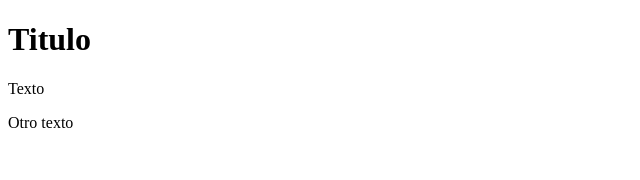
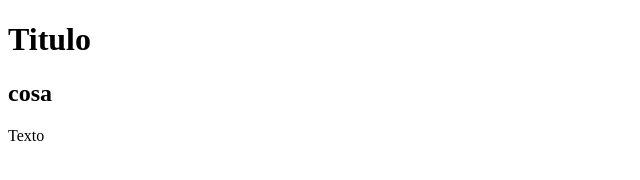
Before and after one commit to Arrovf/provagit, a plain HTML site: page index.html in a window 1280 px wide. Shown: the whole page, without its empty margins (0-640 px from the left). Drawn offline with Linux system fonts and the light colour scheme.

Commit message:
modificacio asasasa

```diff
--- a/index.html
+++ b/index.html
@@ -8,10 +8,10 @@
 	<body>
 
 		<h1>Titulo</h1>
+		<h2>cosa</h2>
 		<p>
 		Texto
 		</p>
-		<p>Otro texto</p>
 
 	</body>
 
```
